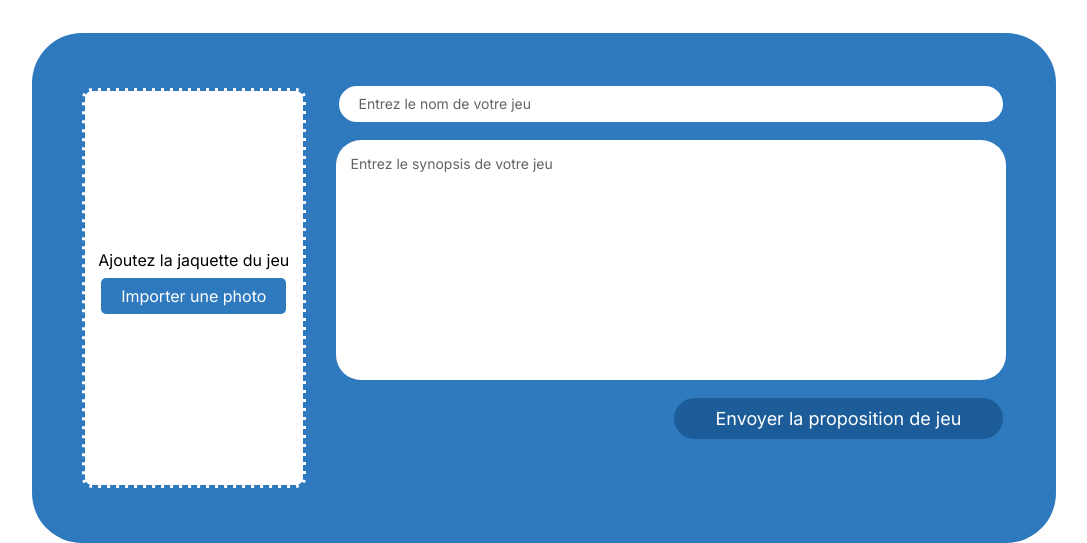
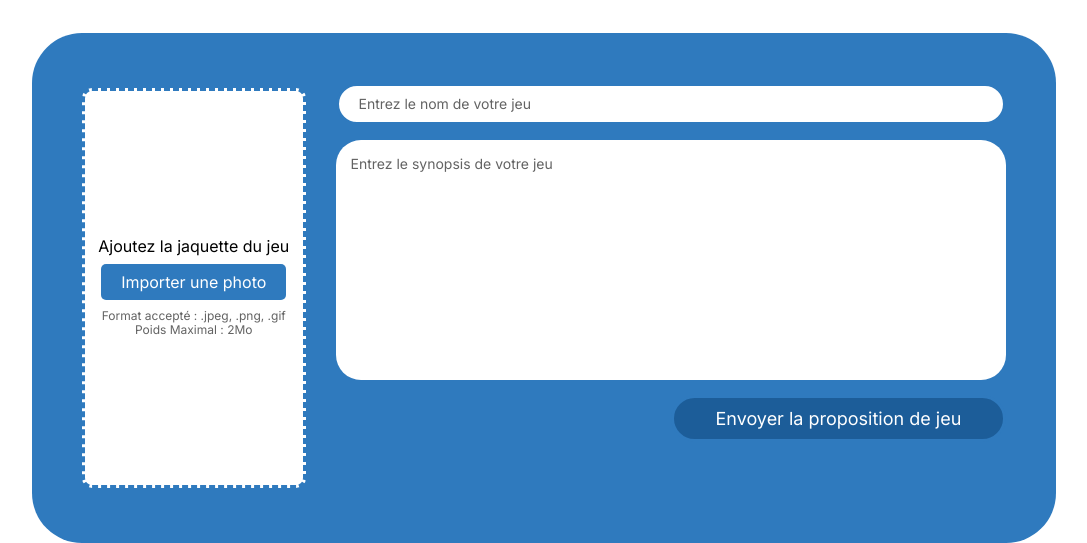
Before and after one commit to Samv02/Glitch-Hunter, a PHP site: page /report-game.php in a window 1280 px wide. Shown: the part 292-835 px from the top of the page, without its empty margins (96-1183 px from the left). Run offline with PHP 8.4, Linux system fonts and the light colour scheme; data that the repository does not hold is empty; style sheets or scripts are compiled from the project's sources.

Commit message:
Report Game fonctionnel

```diff
--- a/includes/reportGamePost.inc.php
+++ b/includes/reportGamePost.inc.php
@@ -62,7 +62,7 @@
                 'synopsis_jeu' => $synopsisGame,
                 'image_jeu' => $newFileName
             ));
-            header('Location:../login.php?reg_err=success');
+            header('Location:../report-game.php?reg_err=success');
             die();
-        }else{ header('Location: ../register.php?reg_err=already'); die();}
+        }else{ header('Location: ../report-game.php?reg_err=already'); die();}
     }
--- a/register.php
+++ b/register.php
@@ -30,6 +30,8 @@
         <label for="profilPic" id="profilPicUploadZone">
             <p>Insérez une photo de profil :</p>
             <div class="button-primary" id="file-name">Importer une photo</div>
+            <p class="info-upload">Format accepté : .jpeg, .png, .gif</p>
+            <p class="info-upload">Poids Maximal : 2Mo</p>
             <span class="errorSpanMsg" id="errorProfilPicMsg"></span>
         </label>
         <input type="file" name="profilPic" id="profilPic">
--- a/report-game.php
+++ b/report-game.php
@@ -26,6 +26,8 @@
                 <label for="jaquetteGame" id="jaquetteGameUploadZone">
                     <p>Ajoutez la jaquette du jeu</p>
                     <div class="button-primary" id="file-name">Importer une photo</div>
+                    <p class="info-upload">Format accepté : .jpeg, .png, .gif</p>
+                    <p class="info-upload">Poids Maximal : 2Mo</p>
                 </label>
                 <input type="file" name="jaquetteGame" id="jaquetteGame">
             </div>
--- a/style/main.css
+++ b/style/main.css
@@ -95,6 +95,12 @@ label span.errorSpanMsg {
   display: block;
   color: red;
   font-size: 12px;
+}
+
+.info-upload {
+  font-size: 12px;
+  color: #636363;
+  margin-bottom: 2px;
 }
 
 .topic {
--- a/style/main.scss
+++ b/style/main.scss
@@ -92,6 +92,12 @@ label{
         color: red;
         font-size: 12px;
     }
+}
+
+.info-upload{
+    font-size: 12px;
+    color: #636363;
+    margin-bottom: 2px;
 }
 
 .topic {
```
Also changed, not shown: content/img/jaquettes/1699450068.jpg (added), content/img/jaquettes/minecraft.webp (deleted), 1 other file.
